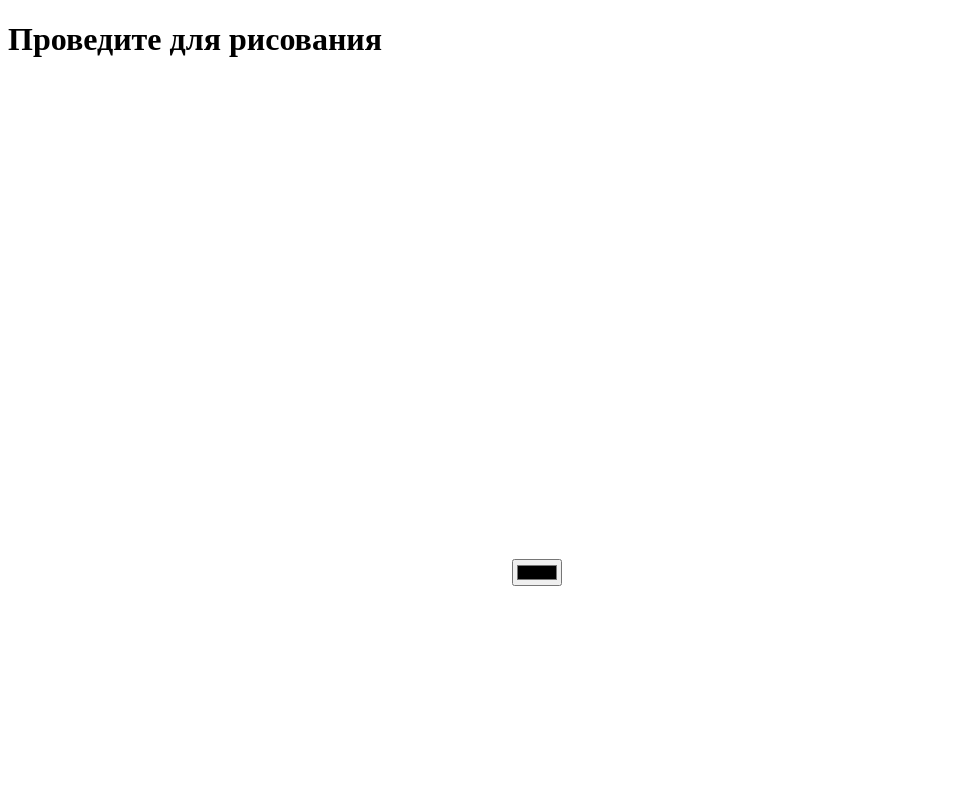
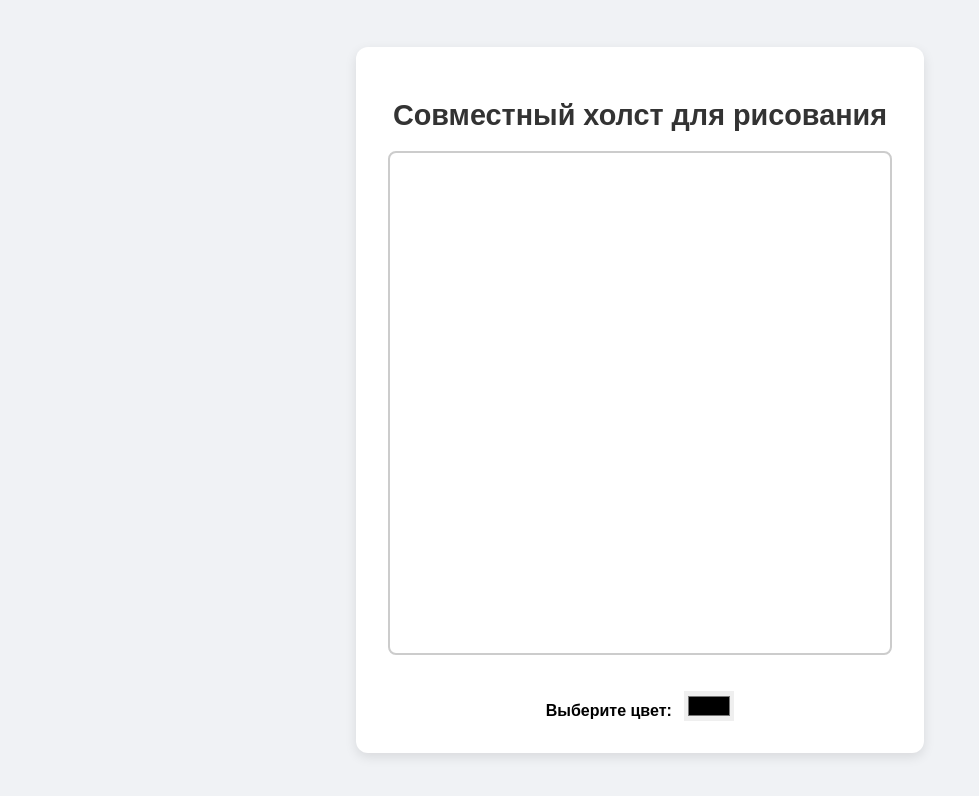
Before and after one commit to TFed555/websockets, a website: page public/main.html in a window 1280 px wide. Shown: the whole page, without its empty margins (0-979 px from the left). Drawn offline with Linux system fonts and the light colour scheme.

Commit message:
добавлен css и изменена верстка

```diff
--- a/public/main.html
+++ b/public/main.html
@@ -1,7 +1,8 @@
-<!doctype html>
+<!-- <!doctype html>
 <head>
   <title>SocketCanvas</title>
   <meta charset="utf-8">
+  <link href="./styles.css" rel="stylesheet" type="text/css">
 </head>
 <body>
 <h1>Проведите для рисования</h1>
@@ -9,4 +10,25 @@
 <input type="color"/>
 <script src = "./socket.js"></script>
 </body>
+</html> -->
+
+<!DOCTYPE html>
+<html lang="ru">
+<head>
+  <meta charset="UTF-8" />
+  <meta name="viewport" content="width=device-width, initial-scale=1.0" />
+  <title>SocketCanvas</title>
+  <link href="./styles.css" rel="stylesheet" />
+</head>
+<body>
+  <div class="container">
+    <h1>Совместный холст для рисования</h1>
+    <canvas id="canvas" width="500" height="500"></canvas>
+    <div class="controls">
+      <label for="colorPicker">Выберите цвет:</label>
+      <input type="color" id="colorPicker" />
+    </div>
+  </div>
+  <script src="./socket.js"></script>
+</body>
 </html>
--- /dev/null
+++ b/public/styles.css
@@ -0,0 +1,47 @@
+body {
+    margin: 0;
+    padding: 0;
+    font-family: Arial, sans-serif;
+    background-color: #f0f2f5;
+    display: flex;
+    justify-content: center;
+    align-items: center;
+    min-height: 100vh;
+  }
+
+  .container {
+    text-align: center;
+    background: #fff;
+    padding: 2rem;
+    border-radius: 12px;
+    box-shadow: 0 4px 12px rgba(0, 0, 0, 0.1);
+  }
+
+  h1 {
+    font-size: 1.8rem;
+    margin-bottom: 1.2rem;
+    color: #333;
+  }
+
+  canvas {
+    border: 2px solid #ccc;
+    border-radius: 8px;
+    margin-bottom: 1rem;
+    cursor: crosshair;
+  }
+
+  .controls {
+    margin-top: 1rem;
+  }
+
+  label {
+    margin-right: 0.5rem;
+    font-weight: bold;
+  }
+
+  input[type="color"] {
+    width: 50px;
+    height: 30px;
+    border: none;
+    cursor: pointer;
+  }
```
